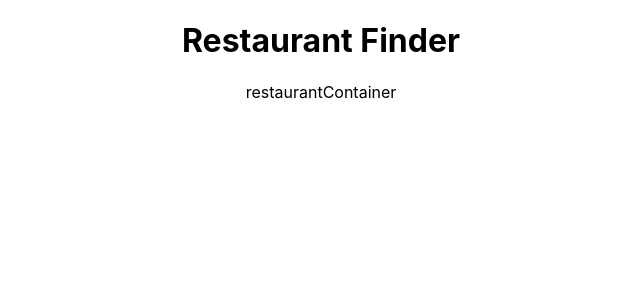
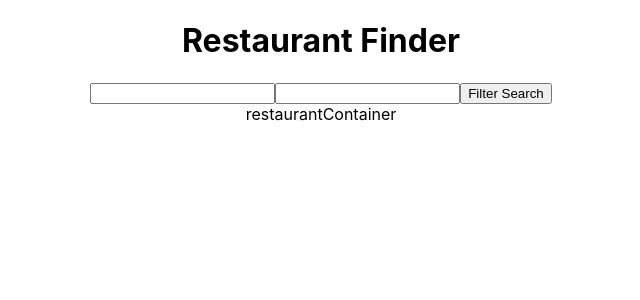
Before and after one commit to Garrett-Iannuzzi/restaurant-fidner, a React (Create React App) app: page / in a window 1280 px wide. Shown: the top 300 px of the page, without its empty margins (319-959 px from the left). Built offline with nearby package versions, Linux system fonts and the light colour scheme; no server answers.

Commit message:
Add boilerplate for searchForm and resturantCard

```diff
--- a/src/components/App/App.tsx
+++ b/src/components/App/App.tsx
@@ -1,7 +1,8 @@
 import React, { useEffect, useState } from 'react';
 import './App.css';
 import { apiKey } from '../../apiKey';
-import RestaurantContainer from '../../containers/restaurantContainer/restaurantContainer'
+import RestaurantContainer from '../../containers/restaurantContainer/restaurantContainer';
+import { SearchForm } from '../SearchFrom/searchForm';
 
 
 const requestHeader: any = {
@@ -24,6 +25,7 @@ const App: React.FC = () => {
   return (
     <div className="App">
       <h1>Restaurant Finder</h1>
+      <SearchForm />
       <RestaurantContainer />
     </div>
   );
--- /dev/null
+++ b/src/components/SearchFrom/searchForm.tsx
@@ -0,0 +1,12 @@
+import React from 'react';
+import './searchForm.css';
+
+export const SearchForm: React.FC = () => {
+  return(
+    <form>
+      <input type="text"/>
+      <input type="text"/>
+      <button>Filter Search</button>
+    </form>
+  )
+}
```
Also changed, not shown: src/components/RestaurantCard/restaurantCard.tsx (added, +14 -0 lines), src/components/RestaurantCard/restaurantCard.css (added), src/components/SearchFrom/searchForm.css (added).
